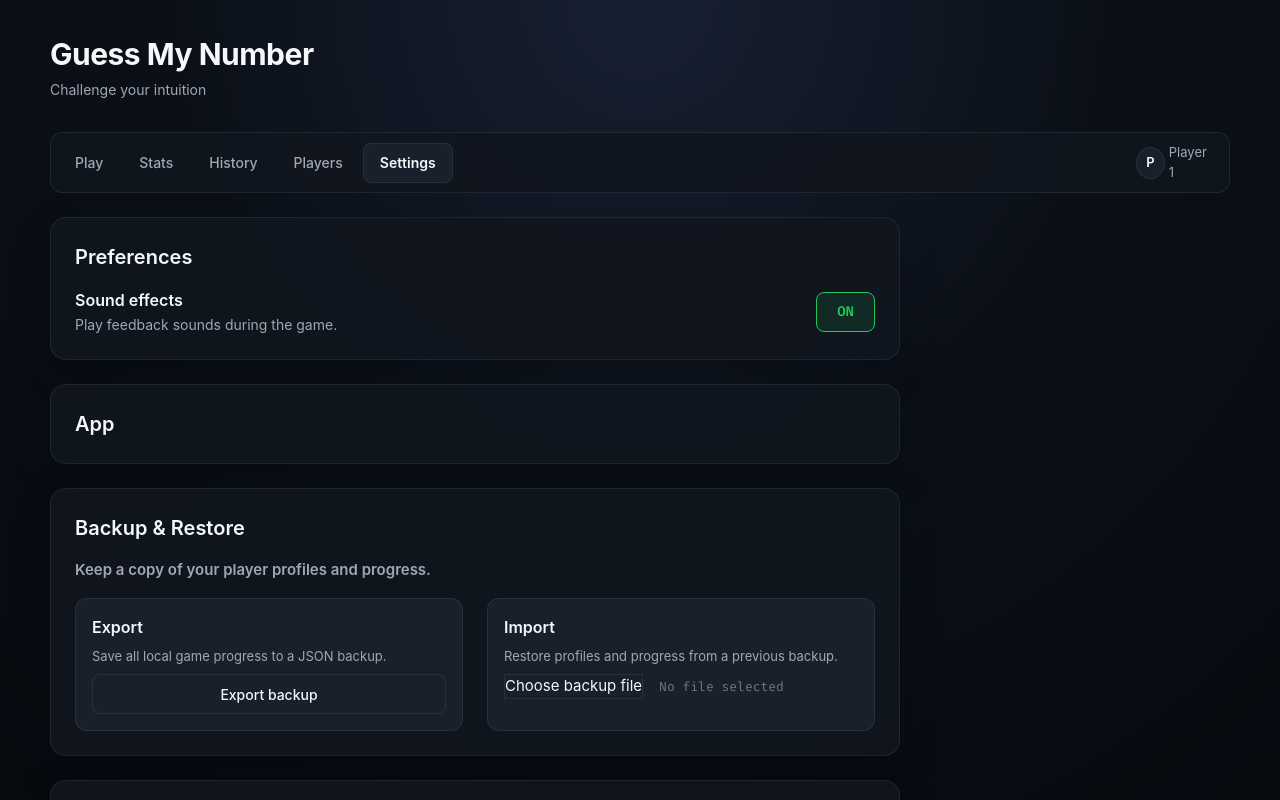
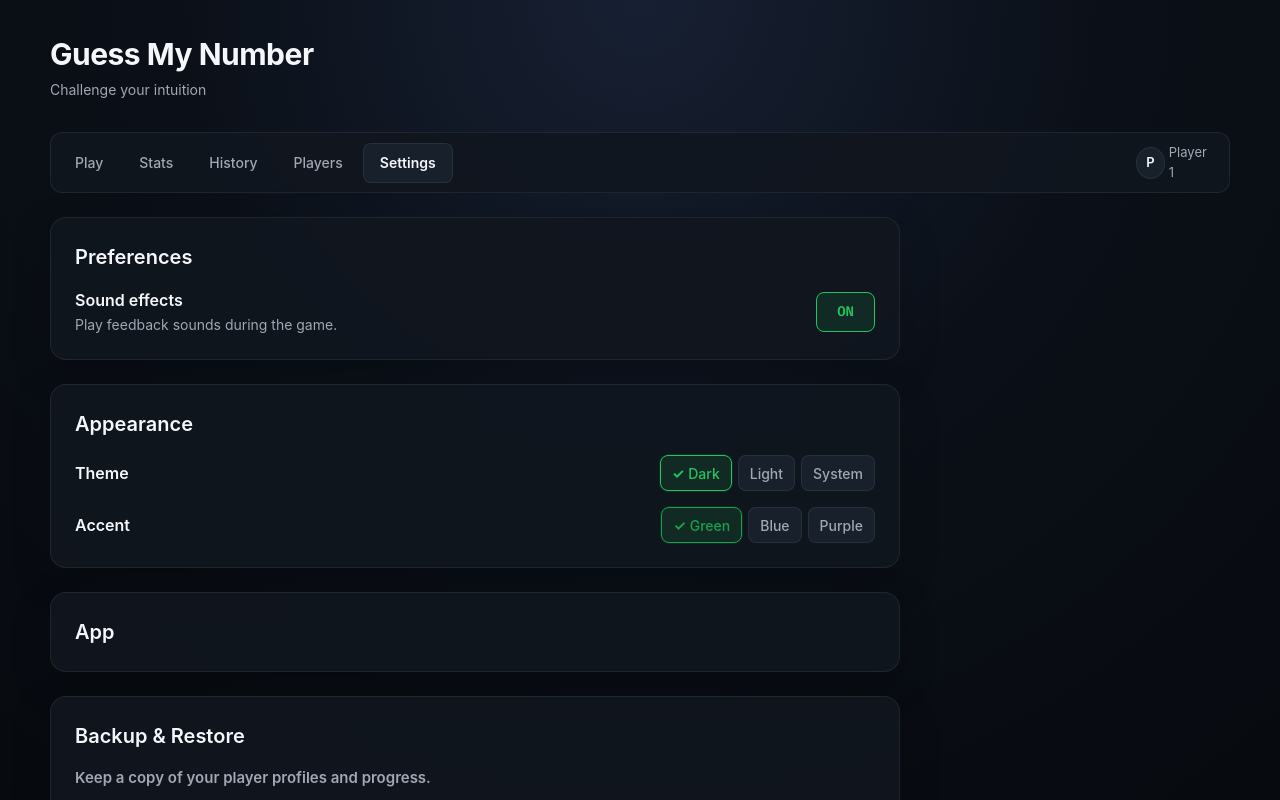
Before and after one commit to Tigo1123/Guess-My-Number, a React (Vite) app: page / in a window 1280 px wide. Both pictures are taken after a click on the tab "Settings". Shown: the top 800 px of the page. Built offline with nearby package versions, Linux system fonts and the light colour scheme.

Commit message:
add theme personalization system

```diff
--- a/src/App.jsx
+++ b/src/App.jsx
@@ -32,10 +32,13 @@ import { usePwaStatus } from './hooks/usePwaStatus';
 import { PwaStatusNotice } from './components/PwaStatusNotice';
 import { PwaUpdatePrompt } from './components/PwaUpdatePrompt';
 import { InstallAppControl } from './components/InstallAppControl';
+import { ThemeControls } from './components/ThemeControls';
+import { useTheme } from './hooks/useTheme';
 
 export function App() {
   const [activeTab, setActiveTab] = useState('PLAY');
   const { canInstall, install, isOffline, showBackOnline } = usePwaStatus();
+  const { themePreference, accent, chooseTheme, chooseAccent } = useTheme();
 
   const {
     difficulty,
@@ -464,6 +467,13 @@ export function App() {
             </div>
           </section>
 
+          <ThemeControls
+            themePreference={themePreference}
+            accent={accent}
+            onThemeChange={chooseTheme}
+            onAccentChange={chooseAccent}
+          />
+
           <section className="summary-card-block" aria-label="Install Application">
             <h2 className="section-title">App</h2>
             <InstallAppControl canInstall={canInstall} onInstall={install} />
--- /dev/null
+++ b/src/components/ThemeControls.jsx
@@ -0,0 +1,23 @@
+import React from 'react';
+import { ACCENTS, THEMES } from '../utils/theme';
+
+const themeLabels = { dark: 'Dark', light: 'Light', system: 'System' };
+const accentLabels = { green: 'Green', blue: 'Blue', purple: 'Purple' };
+
+export function ThemeControls({ themePreference, accent, onThemeChange, onAccentChange }) {
+  return <section className="summary-card-block appearance-card" aria-label="Appearance">
+    <h2 className="section-title">Appearance</h2>
+    <div className="appearance-control-group" aria-labelledby="theme-choice-label">
+      <span className="setting-label-title" id="theme-choice-label">Theme</span>
+      <div className="appearance-options" role="group" aria-label="Theme">
+        {THEMES.map((value) => <button key={value} type="button" className={`appearance-option ${themePreference === value ? 'selected' : ''}`} aria-pressed={themePreference === value} onClick={() => onThemeChange(value)}>{themeLabels[value]}</button>)}
+      </div>
+    </div>
+    <div className="appearance-control-group" aria-labelledby="accent-choice-label">
+      <span className="setting-label-title" id="accent-choice-label">Accent</span>
+      <div className="appearance-options" role="group" aria-label="Accent">
+        {ACCENTS.map((value) => <button key={value} type="button" className={`appearance-option accent-${value} ${accent === value ? 'selected' : ''}`} aria-pressed={accent === value} onClick={() => onAccentChange(value)}>{accentLabels[value]}</button>)}
+      </div>
+    </div>
+  </section>;
+}
--- /dev/null
+++ b/src/hooks/useTheme.js
@@ -0,0 +1,28 @@
+import { useCallback, useEffect, useState } from 'react';
+import { ACCENT_STORAGE_KEY, ACCENTS, applyThemePreferences, getSystemTheme, readAccentPreference, readThemePreference, THEME_STORAGE_KEY, THEMES } from '../utils/theme';
+
+export function useTheme() {
+  const [themePreference, setThemePreference] = useState(() => readThemePreference());
+  const [accent, setAccent] = useState(() => readAccentPreference());
+  const [effectiveTheme, setEffectiveTheme] = useState(() => applyThemePreferences(readThemePreference(), readAccentPreference()));
+
+  useEffect(() => {
+    applyThemePreferences(themePreference, accent);
+    setEffectiveTheme(themePreference === 'system' ? getSystemTheme() : themePreference);
+    localStorage.setItem(THEME_STORAGE_KEY, themePreference);
+    localStorage.setItem(ACCENT_STORAGE_KEY, accent);
+  }, [themePreference, accent]);
+
+  useEffect(() => {
+    if (themePreference !== 'system' || typeof window.matchMedia !== 'function') return undefined;
+    const media = window.matchMedia('(prefers-color-scheme: light)');
+    const handleChange = () => setEffectiveTheme(applyThemePreferences('system', accent));
+    media.addEventListener?.('change', handleChange);
+    media.addListener?.(handleChange);
+    return () => { media.removeEventListener?.('change', handleChange); media.removeListener?.(handleChange); };
+  }, [accent, themePreference]);
+
+  const chooseTheme = useCallback((value) => { if (THEMES.includes(value)) setThemePreference(value); }, []);
+  const chooseAccent = useCallback((value) => { if (ACCENTS.includes(value)) setAccent(value); }, []);
+  return { themePreference, accent, effectiveTheme, chooseTheme, chooseAccent };
+}
--- a/src/index.css
+++ b/src/index.css
@@ -1833,6 +1833,43 @@ button:disabled {
   .metrics-grid-5 {
     grid-template-columns: 1fr;
   }
+}
+
+/* Phase 17 theme tokens: the layout remains shared across appearances. */
+[data-theme="light"] {
+  --bg-app: #eef1f5;
+  --bg-surface: rgba(255, 255, 255, 0.94);
+  --bg-surface-elevated: #ffffff;
+  --bg-input: #f8fafc;
+  --text-primary: #17202b;
+  --text-secondary: #52606d;
+  --text-muted: #73808c;
+  --border: rgba(23, 32, 43, 0.12);
+  --border-strong: rgba(23, 32, 43, 0.22);
+}
+[data-theme="light"] body { background: radial-gradient(circle at top, #f8fafc 0%, #eef1f5 48%, #e6eaf0 100%); }
+[data-theme="light"] body.won { background: radial-gradient(circle at top, #edf9f1 0%, #eef1f5 55%, #e6eaf0 100%); }
+[data-theme="light"] body.lost { background: radial-gradient(circle at top, #fff1f2 0%, #eef1f5 55%, #e6eaf0 100%); }
+[data-theme="light"] .guess-input, [data-theme="light"] .terminal-input { background: var(--bg-input); border-color: var(--border-strong); }
+[data-theme="light"] .btn-primary { color: #ffffff; }
+
+[data-accent="blue"] { --accent: #2563eb; --accent-hover: #1d4ed8; --accent-soft: rgba(37, 99, 235, 0.12); }
+[data-accent="purple"] { --accent: #7c3aed; --accent-hover: #6d28d9; --accent-soft: rgba(124, 58, 237, 0.12); }
+
+.appearance-card { gap: var(--space-md); }
+.appearance-control-group { display: flex; align-items: center; justify-content: space-between; gap: var(--space-md); }
+.appearance-options { display: flex; flex-wrap: wrap; gap: 0.6rem; }
+.appearance-option { min-height: 36px; padding: 0.6rem 1.1rem; background: var(--bg-surface-elevated); color: var(--text-secondary); border: 1px solid var(--border); border-radius: var(--radius-sm); }
+.appearance-option:hover { border-color: var(--accent); color: var(--text-primary); }
+.appearance-option.selected { background: var(--accent-soft); border-color: var(--accent); color: var(--accent); box-shadow: 0 0 0 1px var(--accent-soft); }
+.appearance-option.selected::before { content: '✓ '; font-weight: 700; }
+.appearance-option.accent-green.selected { --accent: #16a34a; }
+.appearance-option.accent-blue.selected { --accent: #2563eb; }
+.appearance-option.accent-purple.selected { --accent: #7c3aed; }
+@media (max-width: 520px) {
+  .appearance-control-group { align-items: flex-start; flex-direction: column; }
+  .appearance-options { width: 100%; }
+  .appearance-option { flex: 1 1 auto; }
 }
 
 /* History Replay Details Modal */
--- a/src/main.jsx
+++ b/src/main.jsx
@@ -4,7 +4,9 @@ import App from './App.jsx';
 import ErrorBoundary from './components/ErrorBoundary.jsx';
 import './index.css';
 import { registerSW } from 'virtual:pwa-register';
+import { applyThemePreferences, readAccentPreference, readThemePreference } from './utils/theme';
 
+applyThemePreferences(readThemePreference(), readAccentPreference());
 registerSW({ immediate: true });
 
 ReactDOM.createRoot(document.getElementById('root')).render(
--- /dev/null
+++ b/src/utils/theme.js
@@ -0,0 +1,31 @@
+export const THEME_STORAGE_KEY = 'guess_my_number_theme';
+export const ACCENT_STORAGE_KEY = 'guess_my_number_accent';
+export const THEMES = ['dark', 'light', 'system'];
+export const ACCENTS = ['green', 'blue', 'purple'];
+
+export function getSystemTheme() {
+  return typeof window !== 'undefined' && typeof window.matchMedia === 'function' && window.matchMedia('(prefers-color-scheme: light)').matches ? 'light' : 'dark';
+}
+
+export function readThemePreference(storage = typeof localStorage !== 'undefined' ? localStorage : null) {
+  const stored = storage?.getItem(THEME_STORAGE_KEY);
+  return THEMES.includes(stored) ? stored : 'dark';
+}
+
+export function readAccentPreference(storage = typeof localStorage !== 'undefined' ? localStorage : null) {
+  const stored = storage?.getItem(ACCENT_STORAGE_KEY);
+  return ACCENTS.includes(stored) ? stored : 'green';
+}
+
+export function applyThemePreferences(themePreference = 'dark', accent = 'green') {
+  if (typeof document === 'undefined') return getSystemTheme();
+  const preference = THEMES.includes(themePreference) ? themePreference : 'dark';
+  const selectedAccent = ACCENTS.includes(accent) ? accent : 'green';
+  const effectiveTheme = preference === 'system' ? getSystemTheme() : preference;
+  document.documentElement.dataset.theme = effectiveTheme;
+  document.documentElement.dataset.themePreference = preference;
+  document.documentElement.dataset.accent = selectedAccent;
+  const themeColor = document.querySelector('meta[name="theme-color"]');
+  if (themeColor) themeColor.setAttribute('content', effectiveTheme === 'light' ? '#eef1f5' : '#070a0f');
+  return effectiveTheme;
+}
```
Also changed, not shown: 1 other file (tests, documents, lock files or other folders).
